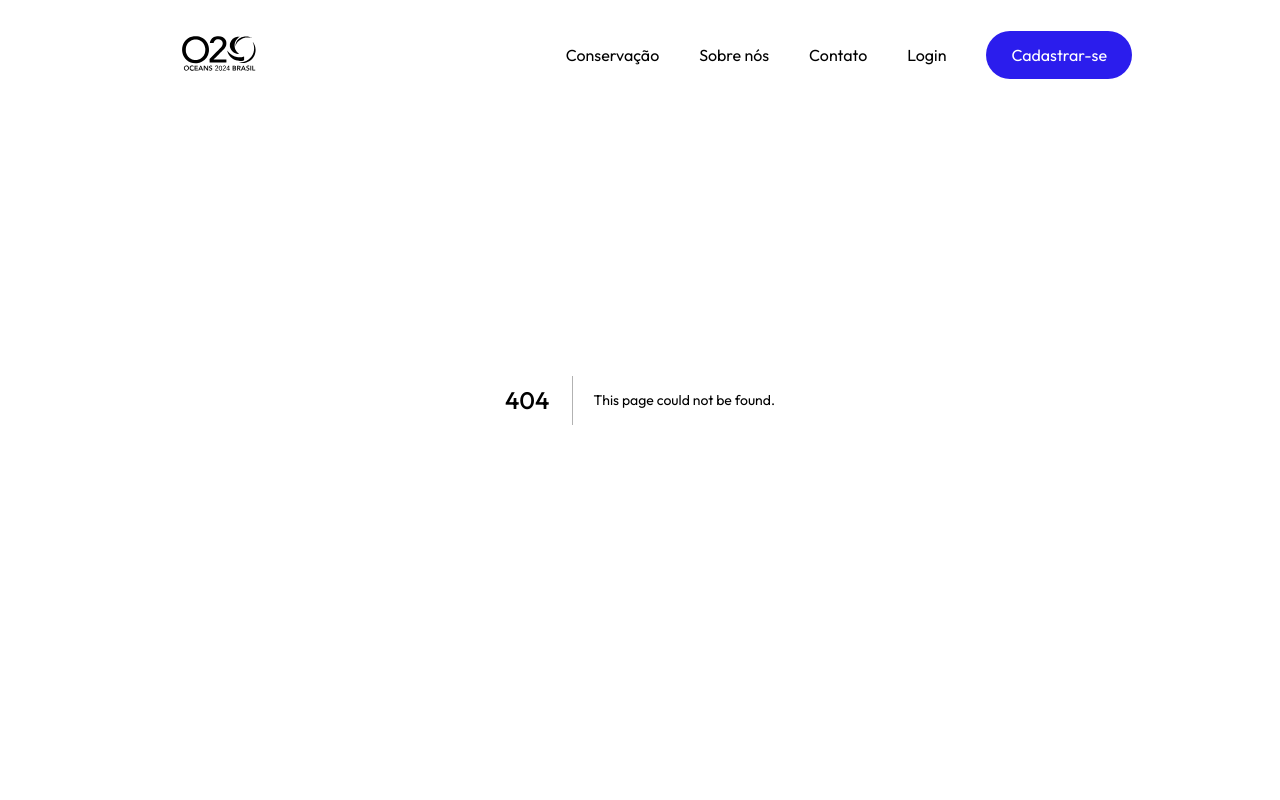
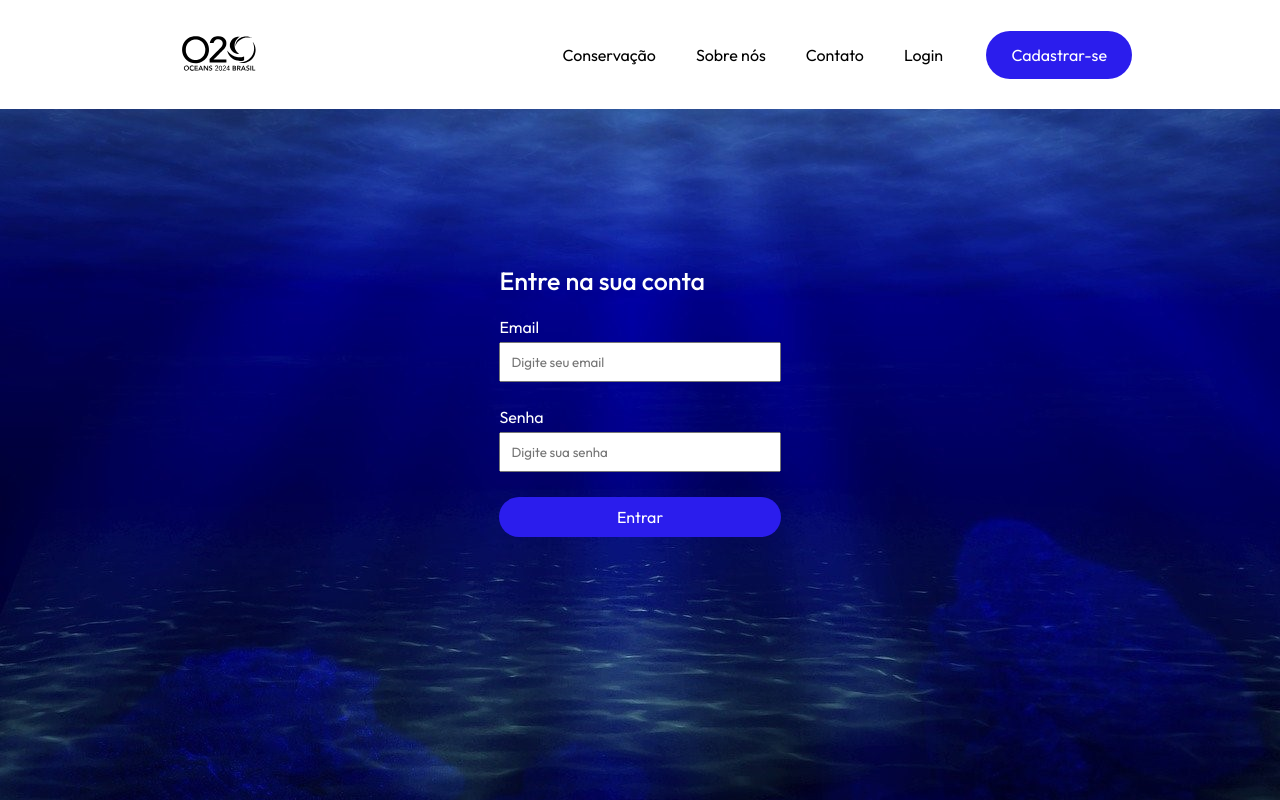
Before and after one commit to devtorugo/GS_OCEANS2024_WEB, a Next.js app: page /login in a window 1280 px wide. Before the commit this address had no page. Built offline with nearby package versions, Linux system fonts and the light colour scheme.

Commit message:
Criando page de Login

```diff
--- a/src/app/components/Header/index.tsx
+++ b/src/app/components/Header/index.tsx
@@ -10,7 +10,7 @@ const Header = () => {
                     <li>Conservação</li>
                     <li>Sobre nós</li>
                     <Link href={'/contact'}><li>Contato</li></Link>
-                    <li>Login</li>
+                    <Link href={'/login'}><li>Login</li> </Link>
                     <Link href={'/register'}><li><button className='btn'>Cadastrar-se</button></li></Link>
                 </ul>
             </nav>
--- /dev/null
+++ b/src/app/login/page.tsx
@@ -0,0 +1,23 @@
+import React from 'react';
+import './styles.css';
+
+const Login = () => {
+    return (
+        <div className='login'>
+            <div className='login-col'>
+                <h3>Entre na sua conta</h3>
+                <form>
+                    <label>Email</label>
+                    <input type='email' name="email" placeholder='Digite seu email' />
+
+                    <label>Senha</label>
+                    <input type='password' name="password" placeholder='Digite sua senha' />
+
+                    <button type='submit' className='btn'>Entrar</button>
+                </form>
+            </div>
+        </div>
+    );
+}
+
+export default Login;
--- /dev/null
+++ b/src/app/login/styles.css
@@ -0,0 +1,53 @@
+.login {
+    margin: 0;
+    padding: 0;
+    width: 100%;
+    height: 100vh;
+    display: flex;
+    justify-content: center;
+    align-items: center;
+    background-image: url('/oceano2.jpg');
+    background-size: cover;
+    background-position: center;
+}
+
+.login-col {
+    color: #ffffff;
+}
+
+.login h3 {
+    color: #ffffff;
+    font-weight: 500;
+    font-size: 25px;
+    margin-bottom: 20px;
+    margin-top: 2px;
+}
+
+.login form {
+    max-width: 400px;
+}
+
+.login form label {
+    display: block;
+    margin-bottom: 5px;
+}
+
+.login form input {
+    width: 100%;
+    padding: 10px;
+    margin-bottom: 25px;
+}
+
+.login form button {
+    width: 100%;
+    padding: 10px;
+
+    color: #fff;
+    border: none;
+    cursor: pointer;
+    transition: background-color 0.3s ease;
+}
+
+.login form button:hover {
+    background-color: #1a1a1a;
+}
```
